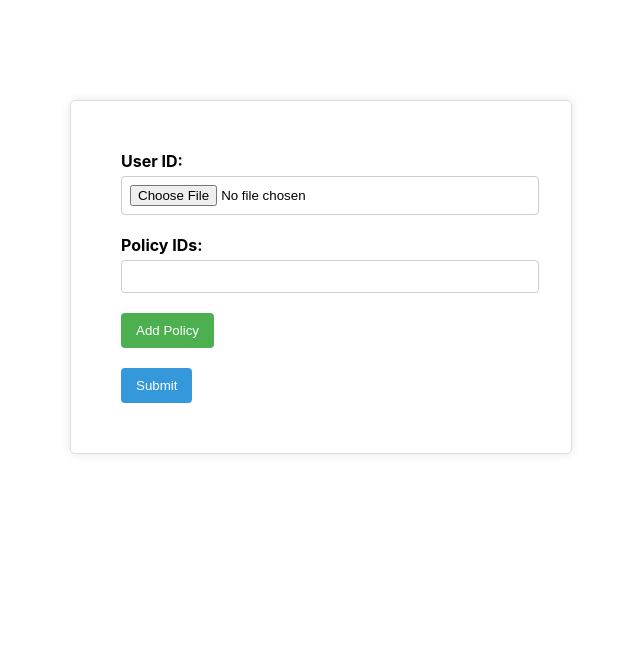
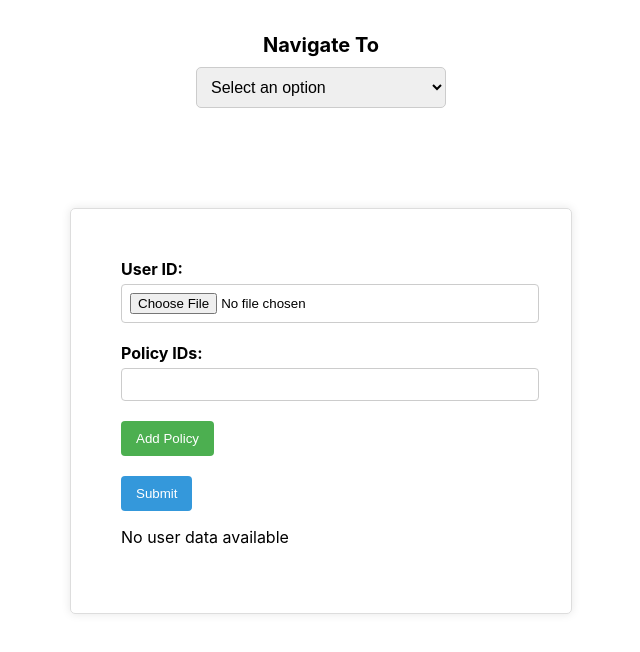
Before and after one commit to Kartik150704/IOT_Blockchain, a React (Create React App) app in the folder frontend/: page /admin/checkuserdata in a window 1280 px wide. Shown: the top 652 px of the page, without its empty margins (319-959 px from the left). Built offline with nearby package versions, Linux system fonts and the light colour scheme.

Commit message:
final Project completed

```diff
--- a/frontend/src/App.js
+++ b/frontend/src/App.js
@@ -8,6 +8,7 @@ import LoginPage from './components/user/LoginPage'
 import GeneralDashboard from './components/user/GeneralDashboard'
 import { BrowserRouter as Router, Route, Routes } from "react-router-dom";
 import CheckUserData from './components/device_administrator/CheckUserData'
+import DropdownComponent from './components/Tools/DropDown'
 
 const App = () => {
   return (
@@ -15,6 +16,7 @@ const App = () => {
       <Router>
 
         <Routes>
+
           <Route path='/' element={<GeneralDashboard />} />
           <Route path='/Login' element={<LoginPage />} />
           <Route path='/UserDashboard/OwnedDevices' element={<OwnedDevices />} />
@@ -22,7 +24,7 @@ const App = () => {
           <Route path='/UserDashboard' element={<UserDashboard />} />
           <Route path='/admin/adddevice' element={<DeviceForm/>}/>
           <Route path='/admin/checkuserdata' element={<CheckUserData/>}/>
-          <Route path='/generalDashboard' element={<GeneralDashboard/>}/>
+
         {/* <DeviceForm /> */}
         {/* <DeviceList /> */}
         {/* <UserDashboard /> */}
--- /dev/null
+++ b/frontend/src/components/Tools/DropDown.js
@@ -0,0 +1,28 @@
+import React from 'react';
+import { useNavigate } from 'react-router';
+import './DropDownComponent.css'; // Import CSS file for styling
+
+const DropdownComponent = () => {
+  const navigate = useNavigate();
+
+  // Function to handle option selection and call function based on the selected option
+  const handleOptionSelection = (event) => {
+    const selectedOption = event.target.value;
+    navigate(selectedOption);
+  };
+
+  return (
+    <div className="dropdown-container">
+      <h1>Navigate To</h1>
+      <select className="dropdown" onChange={handleOptionSelection}>
+        <option value="" className="option">Select an option</option>
+        <option value="/">General Dashboard</option>
+        <option value="/admin/checkuserdata">Admin - Check</option>
+        <option value="/admin/adddevice">Admin - Add Device</option>
+        <option value="/login">User Login</option>
+      </select>
+    </div>
+  );
+};
+
+export default DropdownComponent;
--- /dev/null
+++ b/frontend/src/components/Tools/DropDownComponent.css
@@ -0,0 +1,25 @@
+/* DropdownComponent.css */
+.dropdown-container {
+    display: flex;
+    flex-direction: column;
+    align-items: center;
+    margin-top: 20px;
+}
+
+.dropdown {
+    padding: 10px;
+    font-size: 16px;
+    border: 1px solid #ccc;
+    border-radius: 5px;
+    width: 250px;
+    outline: none;
+    cursor: pointer;
+
+}
+
+
+  /* Style for the heading */
+  h1 {
+    font-size: 20px;
+    margin-bottom: 10px;
+  }
--- a/frontend/src/components/device_administrator/CheckUserData.js
+++ b/frontend/src/components/device_administrator/CheckUserData.js
@@ -1,7 +1,7 @@
 import React, { useState } from 'react';
 import styled from 'styled-components';
 import { fetchAPI } from '../Tools/FetchAPI';
-
+import DropdownComponent from '../Tools/DropDown';
 const FormContainer = styled.form`
     max-width: 400px;
     margin: 0 auto;
@@ -62,11 +62,12 @@ const PolicyForm = () => {
         userId: '',
         policiesId: [''],
     });
+    const [userData, setUserData] = useState([])
 
-    const handleUserIdChange =async  (event) => {
+    const handleUserIdChange = async (event) => {
         const file = event.target.files[0];
         setUserIdFile(file);
-        let data=await readFileAsText(file)
+        let data = await readFileAsText(file)
 
         // setFormData({...formData,userId:data})
     };
@@ -76,20 +77,20 @@ const PolicyForm = () => {
         const file = event.target.files[0];
 
         if (file) {
-          readPublicKey(file);
+            readPublicKey(file);
         }
-      };
+    };
 
-      const readPublicKey = (file) => {
+    const readPublicKey = (file) => {
         const reader = new FileReader();
 
         reader.onload = (e) => {
-          const uploadedKey = e.target.result;
-          setFormData({...formData,userId:uploadedKey})
+            const uploadedKey = e.target.result;
+            setFormData({ ...formData, userId: uploadedKey })
         };
 
         reader.readAsText(file);
-      };
+    };
 
 
 
@@ -134,13 +135,16 @@ const PolicyForm = () => {
     const handleSubmit = async (event) => {
         event.preventDefault();
 
-        console.log(formData);
+
         let response = await fetchAPI('http://localhost:8000/gateway/checkuserdata', "POST", formData)
-        console.log(response)
+
+        setUserData(response.data)
 
     };
 
     return (
+        <>
+        <DropdownComponent/>
         <FormContainer onSubmit={handleSubmit}>
             <FormGroup>
                 <label htmlFor="userId">User ID:</label>
@@ -161,8 +165,25 @@ const PolicyForm = () => {
                     Add Policy
                 </button>
             </FormGroup>
+
             <SubmitButton type="submit">Submit</SubmitButton>
+
+            <div>
+                {userData && userData.length > 0 ? (
+                    <ul>
+                        {userData.map((user, index) => (
+                            <li key={index}>
+                                {user && user.VALUE && <span>{user.VALUE}</span>}
+                                {!user && <span>User don't want to show his data</span>}
+                            </li>
+                        ))}
+                    </ul>
+                ) : (
+                    <p>No user data available</p>
+                )}
+            </div>
         </FormContainer>
+        </>
     );
 };
 
--- a/frontend/src/components/device_administrator/DeviceForm.js
+++ b/frontend/src/components/device_administrator/DeviceForm.js
@@ -2,6 +2,7 @@
 import React, { useState } from 'react';
 import axios from 'axios';
 import styled from 'styled-components';
+import DropdownComponent from '../Tools/DropDown';
 import {
     FormContainer,
     FormLabel,
@@ -182,6 +183,7 @@ const DeviceForm = () => {
         <>
             <Navbar>
                 <NavbarLogo>Device List</NavbarLogo>
+            <DropdownComponent/>
                 {/* <NavbarLinks> */}
                 {/* <NavbarLink to="/">Home</NavbarLink> */}
                 {/* <NavbarLink to="/about">About</NavbarLink> */}
--- a/frontend/src/components/device_administrator/DeviceList.js
+++ b/frontend/src/components/device_administrator/DeviceList.js
@@ -3,7 +3,7 @@ import React, { useState } from 'react';
 import styled from 'styled-components';
 import devicesData from './deviceInfo.json';
 // import { Link } from 'react-router-dom'; // Assuming you are using React Router
-
+import DropdownComponent from '../Tools/DropDown';
 
 const DeviceListContainer = styled.div`
   display: grid;
--- a/frontend/src/components/user/CustomModalContent.js
+++ b/frontend/src/components/user/CustomModalContent.js
@@ -116,7 +116,7 @@ const CustomModalContent = ({ selectedDevice, closeModal, handleSave, privacyPol
             data = [...data, {"policyName" : policy.policyName, value : ""}]
         })
         setInputDataByPolicy(data)
-        // console.log(data)
+
     }, [])
 
 
@@ -219,8 +219,8 @@ const CustomModalContent = ({ selectedDevice, closeModal, handleSave, privacyPol
         console.log("USER DATA : ", updatedUserData)
 
         // handleSave(selectedDevice, );
-        // let response = await fetchAPI('http://localhost:8000/gateway/saveuserdata', "POST", userData)
-        // console.log(response)
+        let response = await fetchAPI('http://localhost:8000/gateway/saveuserdata', "POST", updatedUserData)
+        console.log(response)
     };
 
     return (
--- a/frontend/src/components/user/GeneralDashboard.js
+++ b/frontend/src/components/user/GeneralDashboard.js
@@ -3,6 +3,7 @@ import React, { useState } from 'react';
 import { BrowserRouter as Router, Link } from 'react-router-dom';
 import styled from 'styled-components';
 import { fetchAPI } from '../Tools/FetchAPI';
+import DropdownComponent from '../Tools/DropDown';
 const DashboardContainer = styled.div`
   max-width: 600px;
   margin: 50px auto;
@@ -91,6 +92,7 @@ const GeneralDashboard = () => {
   }
   return (
     <>
+      <DropdownComponent/>
       <DashboardContainer>
         <Heading>User Dashboard</Heading>
 
--- a/frontend/src/components/user/LoginPage.js
+++ b/frontend/src/components/user/LoginPage.js
@@ -3,6 +3,7 @@ import React, { useState  } from 'react';
 import styled from 'styled-components';
 import { Link } from 'react-router-dom';
 import {useNavigate} from 'react-router-dom'
+import DropdownComponent from '../Tools/DropDown';
 const LoginPageContainer = styled.div`
   max-width: 400px;
   margin: 50px auto;
@@ -87,6 +88,8 @@ const LoginPage = () => {
   };
 
   return (
+    <>
+    <DropdownComponent/>
     <LoginPageContainer>
       <UploadButton>
         Upload Public Key
@@ -96,6 +99,7 @@ const LoginPage = () => {
       <LoginButton onClick={handleLogin}>Login</LoginButton>
       {/* </StyledLink> */}
     </LoginPageContainer>
+    </>
   );
 };
 
```
Also changed, not shown: 1 other file (tests, documents, lock files or other folders).
